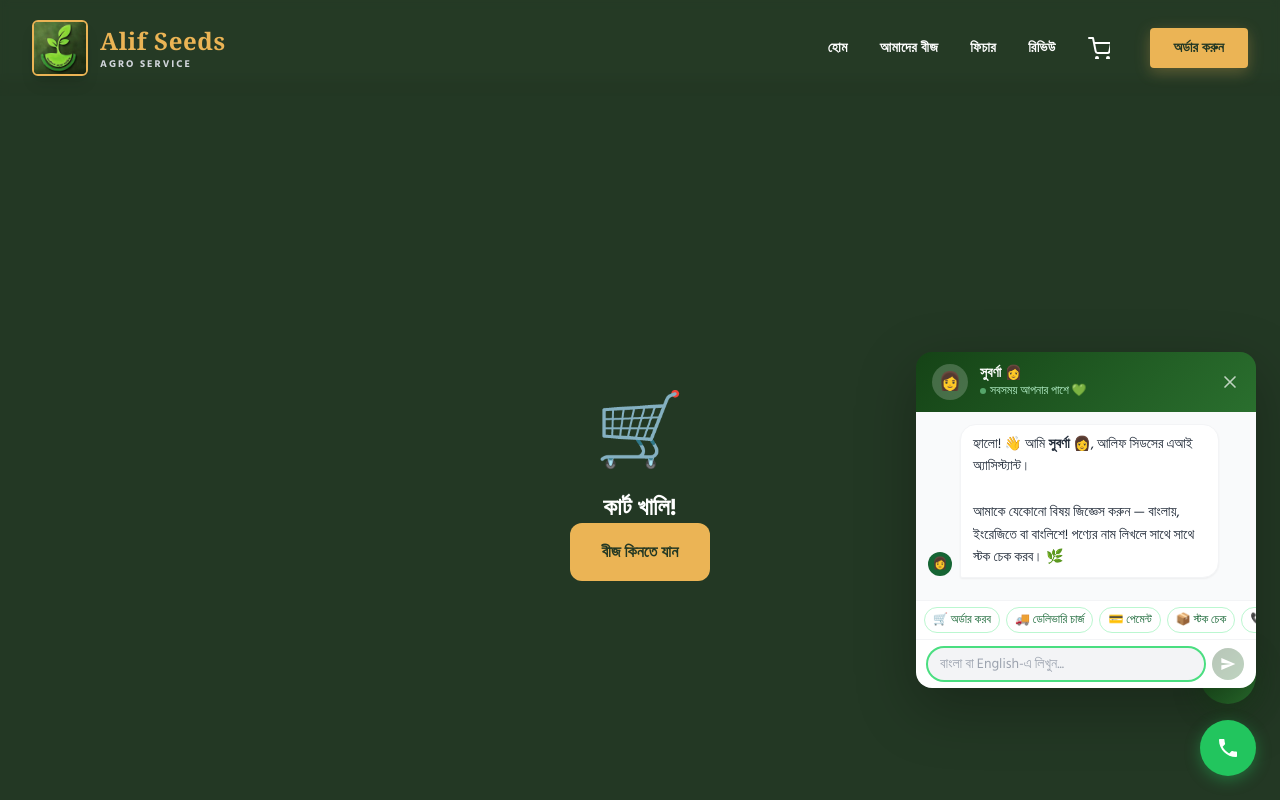
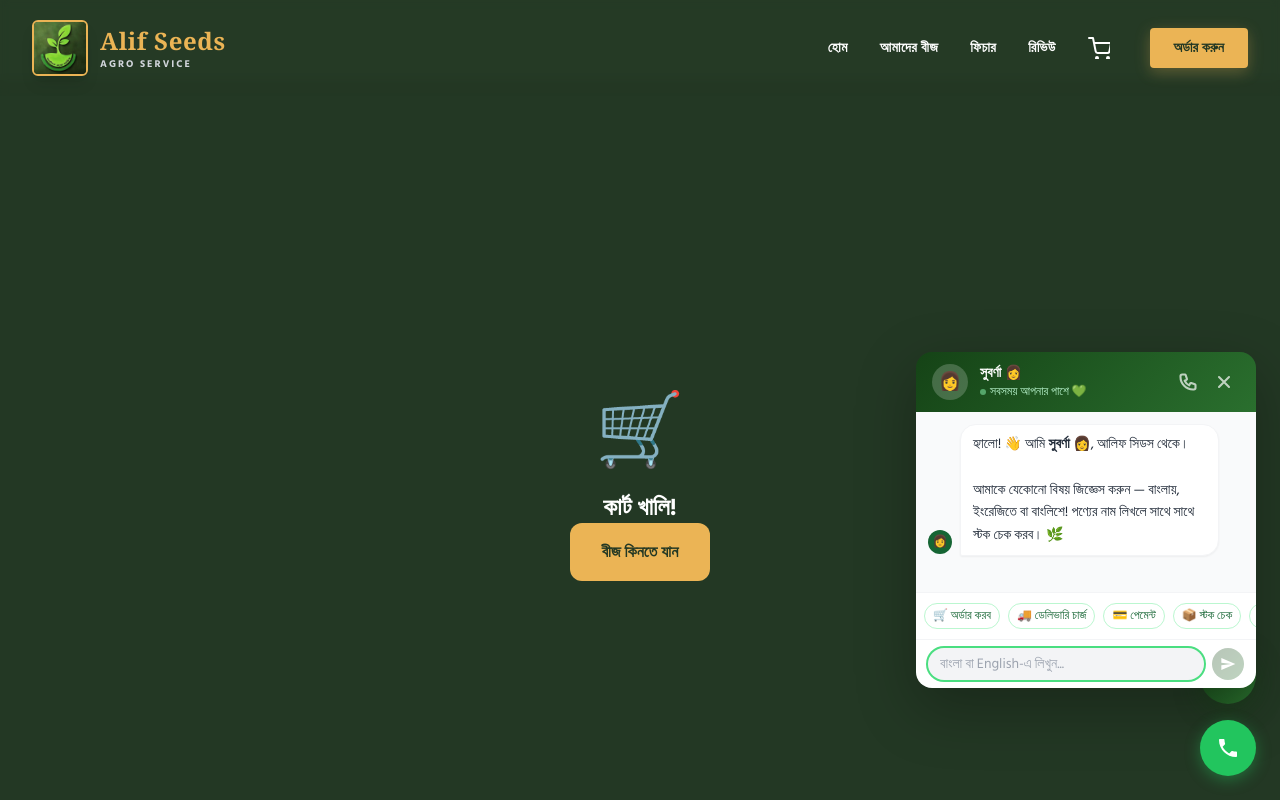
Before and after one commit to rajib3777/alif_seeds_frontend, a React (Vite) app: page /checkout in a window 1280 px wide. Both pictures are taken after a click on the button "চ্যাট সহায়তা". Shown: the top 800 px of the page. Built offline with nearby package versions, Linux system fonts and the light colour scheme.

Commit message:
feat: chatbot UI enhancements - header call button, horizontal scroll fix, and persona refinement

```diff
--- a/src/components/ChatBot.jsx
+++ b/src/components/ChatBot.jsx
@@ -59,19 +59,19 @@ const knowledgeBase = [
   {
     id: 'salam',
     test: t => /সালাম|salam|assalamu/.test(t),
-    response: `ওয়ালাইকুম আসসালাম! 👋 আমি **সুবর্ণা 👩**, আলিফ সিডসের এআই অ্যাসিস্ট্যান্ট।\n\nআমি আপনাকে সাহায্য করতে পারব:\n🌿 পণ্যের স্টক ও দাম জানতে\n🛒 কিভাবে অর্ডার করবেন\n🚚 ডেলিভারি চার্জ ও সময়\n💳 পেমেন্ট পদ্ধতি\n🌾 বীজ সম্পর্কিত যেকোনো তথ্য\n\nনিচের বাটনে চাপুন বা সরাসরি লিখুন! 😊`,
+    response: `ওয়ালাইকুম আসসালাম! 👋 আমি **সুবর্ণা 👩**, আলিফ সিডস থেকে।\n\nআমি আপনাকে সাহায্য করতে পারব:\n🌿 পণ্যের স্টক ও দাম জানতে\n🛒 কিভাবে অর্ডার করবেন\n🚚 ডেলিভারি চার্জ ও সময়\n💳 পেমেন্ট পদ্ধতি\n🌾 বীজ সম্পর্কিত যেকোনো তথ্য\n\nনিচের বাটনে চাপুন বা সরাসরি লিখুন! 😊`,
     buttons: []
   },
   {
     id: 'namaskar',
     test: t => /নমস্কার|namaskar|nomoskar/.test(t),
-    response: `নমস্কার! 👋 আমি **সুবর্ণা 👩**, আলিফ সিডসের এআই অ্যাসিস্ট্যান্ট।\n\nআমি আপনাকে সাহায্য করতে পারব:\n🌿 পণ্যের স্টক ও দাম জানতে\n🛒 কিভাবে অর্ডার করবেন\n🚚 ডেলিভারি চার্জ ও সময়\n💳 পেমেন্ট পদ্ধতি\n🌾 বীজ সম্পর্কিত যেকোনো তথ্য\n\nনিচের বাটনে চাপুন বা সরাসরি লিখুন! 😊`,
+    response: `নমস্কার! 👋 আমি **সুবর্ণা 👩**, আলিফ সিডস থেকে।\n\nআমি আপনাকে সাহায্য করতে পারব:\n🌿 পণ্যের স্টক ও দাম জানতে\n🛒 কিভাবে অর্ডার করবেন\n🚚 ডেলিভারি চার্জ ও সময়\n💳 পেমেন্ট পদ্ধতি\n🌾 বীজ সম্পর্কিত যেকোনো তথ্য\n\nনিচের বাটনে চাপুন বা সরাসরি লিখুন! 😊`,
     buttons: []
   },
   {
     id: 'greeting',
     test: t => /হ্যালো|হাই|hello|hi\b|hey\b|good morning|good evening|শুভ সকাল|শুভ সন্ধ্যা/.test(t),
-    response: `হ্যালো! 👋 আমি **সুবর্ণা 👩**, আলিফ সিডসের এআই অ্যাসিস্ট্যান্ট।\n\nআমি আপনাকে সাহায্য করতে পারব:\n🌿 পণ্যের স্টক ও দাম জানতে\n🛒 কিভাবে অর্ডার করবেন\n🚚 ডেলিভারি চার্জ ও সময়\n💳 পেমেন্ট পদ্ধতি\n🌾 বীজ সম্পর্কিত যেকোনো তথ্য\n\nনিচের বাটনে চাপুন বা সরাসরি লিখুন! 😊`,
+    response: `হ্যালো! 👋 আমি **সুবর্ণা 👩**, আলিফ সিডস থেকে।\n\nআমি আপনাকে সাহায্য করতে পারব:\n🌿 পণ্যের স্টক ও দাম জানতে\n🛒 কিভাবে অর্ডার করবেন\n🚚 ডেলিভারি চার্জ ও সময়\n💳 পেমেন্ট পদ্ধতি\n🌾 বীজ সম্পর্কিত যেকোনো তথ্য\n\nনিচের বাটনে চাপুন বা সরাসরি লিখুন! 😊`,
     buttons: []
   },
   {
@@ -191,7 +191,7 @@ export default function ChatBot() {
   const [isOpen, setIsOpen] = useState(false);
   const [messages, setMessages] = useState([{
     id: 1, from: 'bot', time: new Date(), buttons: [],
-    text: `হ্যালো! 👋 আমি **সুবর্ণা 👩**, আলিফ সিডসের এআই অ্যাসিস্ট্যান্ট।\n\nআমাকে যেকোনো বিষয় জিজ্ঞেস করুন — বাংলায়, ইংরেজিতে বা বাংলিশে! পণ্যের নাম লিখলে সাথে সাথে স্টক চেক করব। 🌿`
+    text: `হ্যালো! 👋 আমি **সুবর্ণা 👩**, আলিফ সিডস থেকে।\n\nআমাকে যেকোনো বিষয় জিজ্ঞেস করুন — বাংলায়, ইংরেজিতে বা বাংলিশে! পণ্যের নাম লিখলে সাথে সাথে স্টক চেক করব। 🌿`
   }]);
   const [input, setInput] = useState('');
   const [isTyping, setIsTyping] = useState(false);
@@ -372,12 +372,19 @@ export default function ChatBot() {
                 <p className="text-white font-bold text-sm leading-tight">সুবর্ণা 👩</p>
                 <div className="flex items-center gap-1 mt-0.5">
                   <div className="w-1.5 h-1.5 bg-green-300 rounded-full animate-pulse"></div>
-                  <p className="text-green-200 text-xs">সবসময় আপনার পাশে 💚</p>
+                  <p className="text-green-200 text-xs text-nowrap">সবসময় আপনার পাশে 💚</p>
                 </div>
               </div>
-              <button onClick={() => setIsOpen(false)} className="text-white/70 hover:text-white flex-shrink-0 ml-1">
-                <svg className="h-5 w-5" fill="none" viewBox="0 0 24 24" stroke="currentColor"><path strokeLinecap="round" strokeLinejoin="round" strokeWidth={2} d="M6 18L18 6M6 6l12 12"/></svg>
-              </button>
+              <div className="flex items-center gap-1">
+                <a href="tel:01334642219" className="text-white/70 hover:text-white p-1.5 rounded-full hover:bg-white/10 transition-all" title="কল করুন">
+                  <svg className="h-5 w-5" fill="none" viewBox="0 0 24 24" stroke="currentColor">
+                    <path strokeLinecap="round" strokeLinejoin="round" strokeWidth={2.5} d="M3 5a2 2 0 012-2h3.28a1 1 0 01.948.684l1.498 4.493a1 1 0 01-.502 1.21l-2.257 1.13a11.042 11.042 0 005.516 5.516l1.13-2.257a1 1 0 011.21-.502l4.493 1.498a1 1 0 01.684.949V19a2 2 0 01-2 2h-1C9.716 21 3 14.284 3 6V5z" />
+                  </svg>
+                </a>
+                <button onClick={() => setIsOpen(false)} className="text-white/70 hover:text-white p-1.5 rounded-full hover:bg-white/10 transition-all">
+                  <svg className="h-5 w-5" fill="none" viewBox="0 0 24 24" stroke="currentColor"><path strokeLinecap="round" strokeLinejoin="round" strokeWidth={2.5} d="M6 18L18 6M6 6l12 12"/></svg>
+                </button>
+              </div>
             </div>
           </div>
 
@@ -416,8 +423,9 @@ export default function ChatBot() {
             <div ref={messagesEndRef}/>
           </div>
 
-          {/* Quick Replies */}
-          <div className="bg-white border-t border-gray-100 px-2 py-1.5 flex gap-1.5 overflow-x-auto flex-shrink-0" style={{scrollbarWidth:'none'}}>
+          {/* Quick Replies / Suggestions */}
+          <div className="bg-white border-t border-gray-100 px-2 py-2.5 flex gap-2 overflow-x-auto flex-shrink-0 chat-suggestions no-scrollbar"
+               style={{ WebkitOverflowScrolling: 'touch', scrollSnapType: 'x mandatory' }}>
             {quickReplies.map(q => (
               <button key={q.id} onClick={() => handleQuick(q.id)}
                 className="flex-shrink-0 text-xs px-2 py-1 rounded-full border border-green-200 text-green-800 hover:bg-green-50 hover:border-green-500 transition-all whitespace-nowrap font-medium">
@@ -448,8 +456,29 @@ export default function ChatBot() {
           from { opacity:0; transform:translateY(12px) scale(0.97); }
           to { opacity:1; transform:translateY(0) scale(1); }
         }
-        ::-webkit-scrollbar { width: 4px; }
-        ::-webkit-scrollbar-thumb { background: #d1fae5; border-radius: 4px; }
+        ::-webkit-scrollbar { width: 4px; height: 4px; }
+        ::-webkit-scrollbar-thumb { background: #154316; border-radius: 4px; }
+        ::-webkit-scrollbar-track { background: transparent; }
+
+        /* Enable horizontal scroll on desktop more clearly */
+        .chat-suggestions {
+          scrollbar-width: thin;
+          scrollbar-color: #154316 transparent;
+        }
+        .chat-suggestions::-webkit-scrollbar {
+          height: 6px;
+        }
+        .chat-suggestions::-webkit-scrollbar-thumb {
+          background: #2a6f2e;
+          border-radius: 10px;
+        }
+        .no-scrollbar::-webkit-scrollbar {
+          display: none;
+        }
+        .no-scrollbar {
+          -ms-overflow-style: none;
+          scrollbar-width: none;
+        }
       `}</style>
     </>
   );
```
